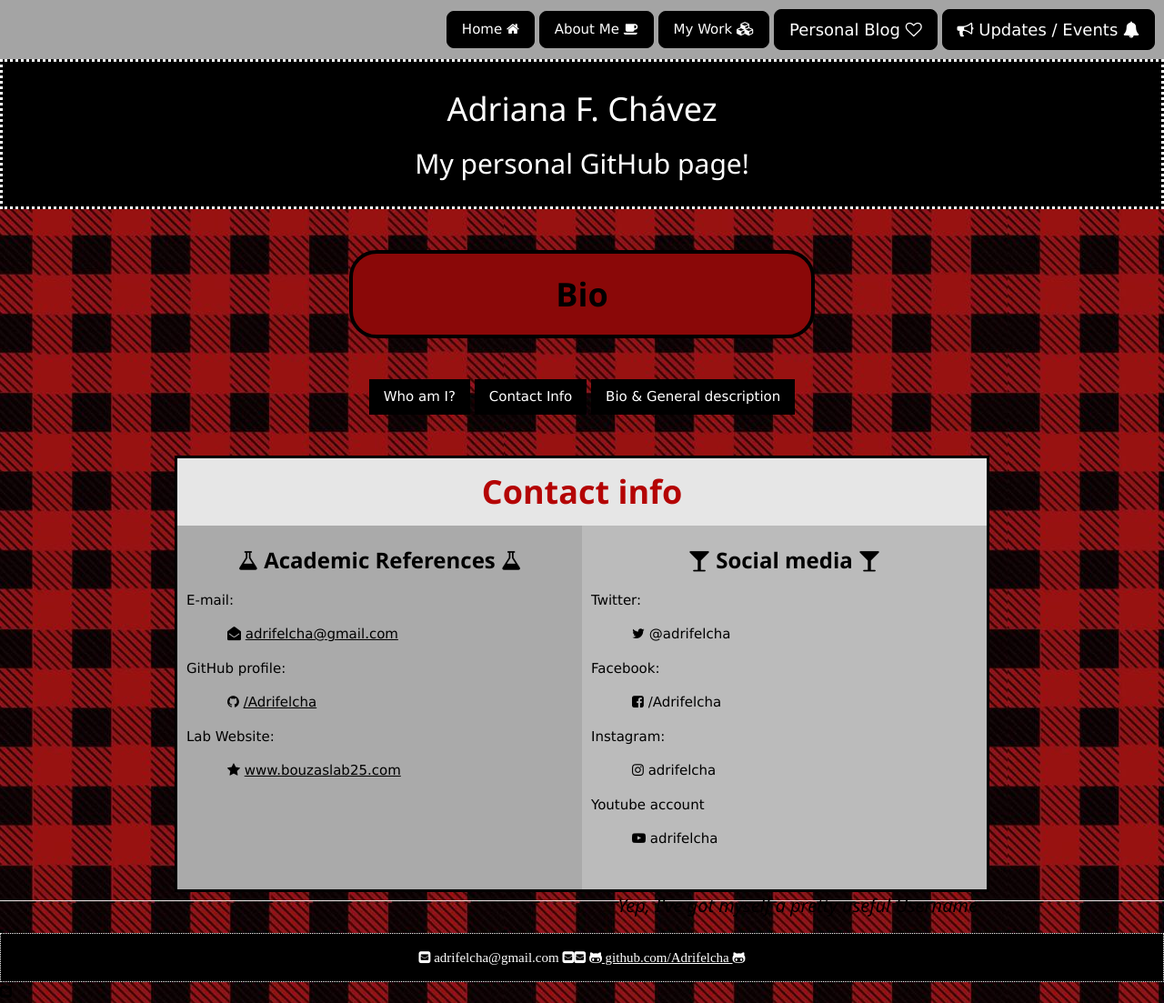
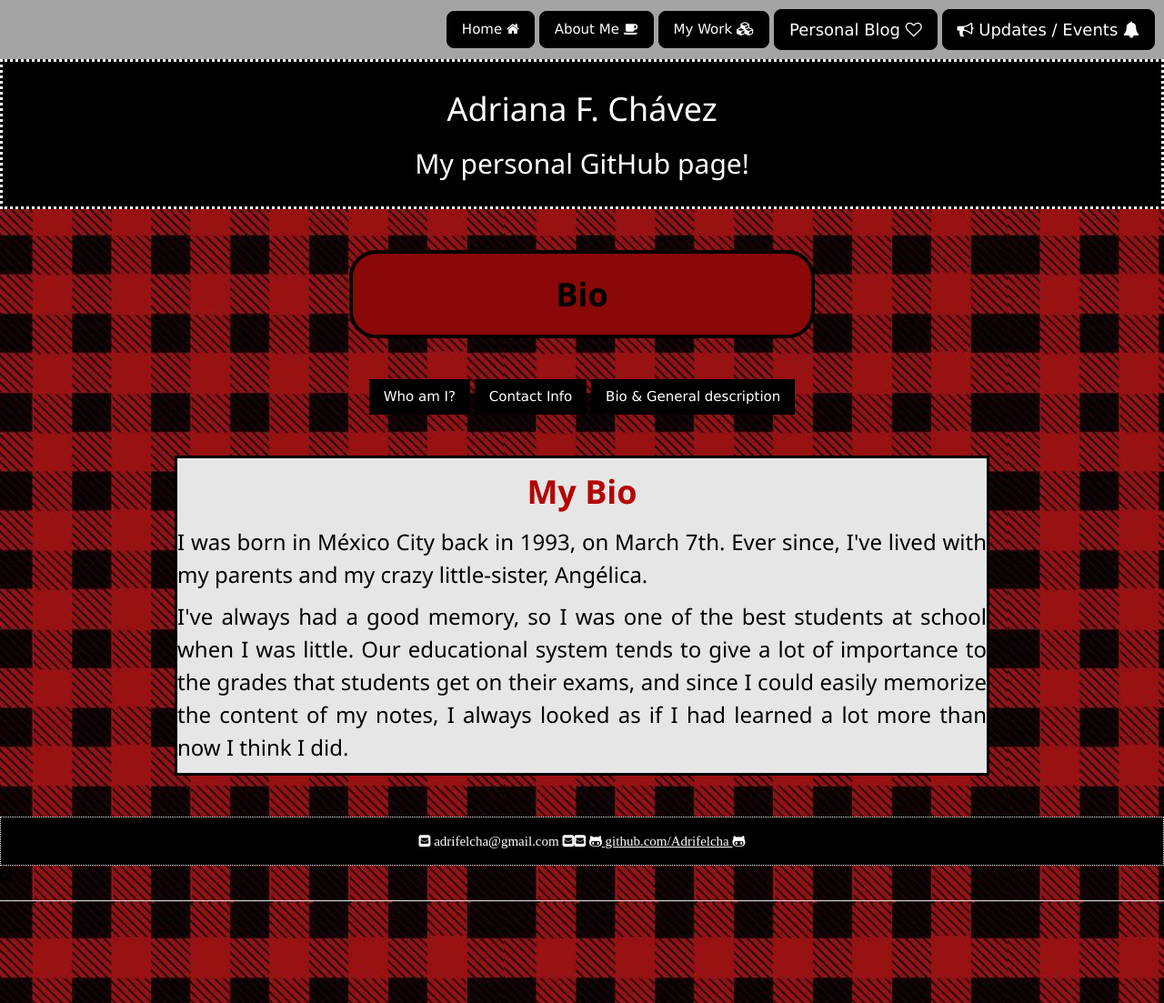
Before and after one commit to Adrifelcha/Adrifelcha-github.io, a Jekyll site: the page built from about/bio.html, in a window 1280 px wide. Shown: the whole page at 91% size. Built offline with Jekyll 4.4.1, drawn with Linux system fonts in a browser that asks for light colours.

Commit message:
Update bio.html

```diff
--- a/about/bio.html
+++ b/about/bio.html
@@ -18,35 +18,14 @@ title: Bio
 		<br><br>
 		<div class="container">
 
-			<center><h1 style="color:#B40404;"><b>Contact info</b></h1></center>
+			<center><h1 style="color:#B40404;"><b>My Bio</b></h1></center>
 
-		<div class="row">
-  			<div class="column" style="background-color:#aaa; height:400px;">
-				<h3 style="text-align:center;"><i class="fa fa-flask" aria-hidden="true"></i><b> Academic References </b><i class="fa fa-flask" aria-hidden="true"></i></h3>
-    				<p>E-mail:</p>
-				<p style="padding-left:3em;"><i class="fa fa-envelope-open" aria-hidden="true"></i> <a class='link' href="mailto:adrifelcha@gmail.com">adrifelcha@gmail.com</a></p>
-				<p>GitHub profile:</p>
-				<p style="padding-left:3em;"><i class="fa fa-github"></i> <a class='link' href="https://github.com/Adrifelcha" target="_blank">/Adrifelcha</a></p>
-				<p>Lab Website:</p>
-				<p style="padding-left:3em;"><i class="fa fa-star" aria-hidden="true"></i> <a class= 'link' href="http://www.bouzaslab25.com" target="_blank">www.bouzaslab25.com</a></p>
+			<h3>I was born in México City back in 1993, on March 7th. Ever since, I've lived with my parents and my crazy little-sister, Angélica.</h3>
+
+			<h3>I've always had a good memory, so I was one of the best students at school when I was little. Our educational system tends to give a lot of importance to the grades that students get on their exams, and since I could easily memorize the content of my notes, I always looked as if I had learned a lot more than now I think I did.</h3>
 
 
 
-  			</div>
-  			<div class="column" style="background-color:#bbb; height:400px;">
-				<h3 style="text-align:center;"><b><i class="fa fa-glass" aria-hidden="true"></i> Social media <i class="fa fa-glass" aria-hidden="true"></i></b></h3>
-    				<p>Twitter:</p>
-				<p style="padding-left:3em;"><i class="fa fa-twitter" aria-hidden="true"></i> @adrifelcha</p>
-				<p>Facebook:</p>
-				<p style="padding-left:3em;"><i class="fa fa-facebook-square" aria-hidden="true"></i> /Adrifelcha</p>
-				<p>Instagram:</p>
-				<p style="padding-left:3em;"><i class="fa fa-instagram" aria-hidden="true"></i> adrifelcha</p>
-				<p>Youtube account</p>
-				<p style="padding-left:3em;"><i class="fa fa-youtube-play" aria-hidden="true"></i> adrifelcha</p>
-				<br>
-				<h4 style="text-align:right;"><i>Yep, I've got myself a pretty useful Username</i></h4>
-  			</div>
-		</div>
 
 
 </div>
```
